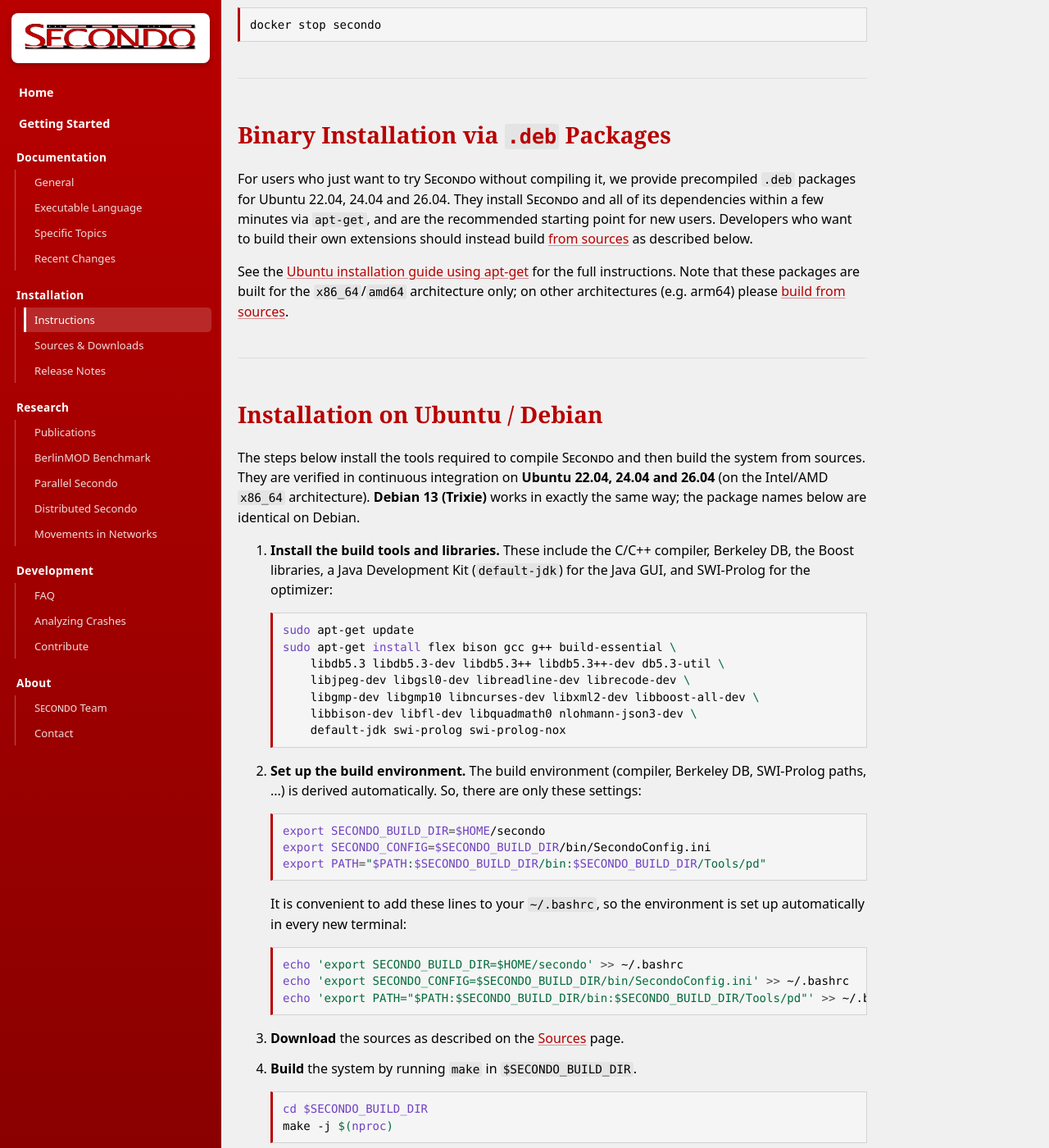
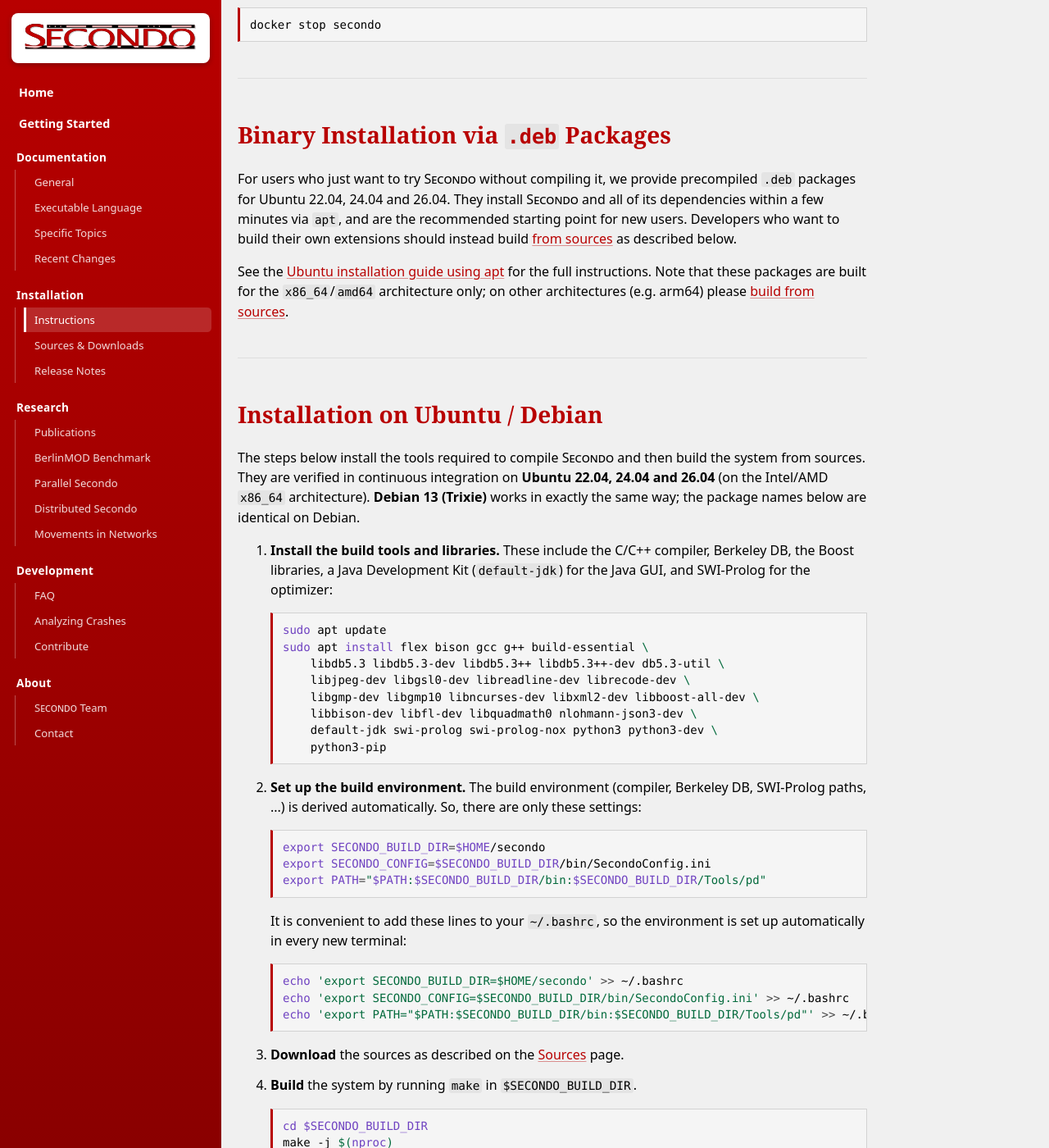
Before and after one commit to secondo-database/secondo-database.github.io, a Jekyll site: the page built from content_install.html, in a window 1280 px wide and 1400 px high, scrolled down 1161 px. Shown: the whole window at 82% size. Built offline with Jekyll 4.4.1, drawn with Linux system fonts in a browser that asks for light colours; some of the changed text lies outside the part shown.

Commit message:
Updated installation instructions

```diff
--- a/content_install.html
+++ b/content_install.html
@@ -25,7 +25,7 @@ distributions are covered by the
   <li> Just want to try <span class="secondo">Secondo</span> in a few seconds &rarr;
        <a href="#container">use a container image</a> </li>
   <li> Just want to install <span class="secondo">Secondo</span> on Ubuntu &rarr;
-       <a href="#deb">binary <code>.deb</code> packages (apt-get)</a> </li>
+       <a href="#deb">binary <code>.deb</code> packages (apt)</a> </li>
   <li> Build or extend <span class="secondo">Secondo</span> on Ubuntu / Debian &rarr;
        <a href="#ubuntu">installation from sources</a> </li>
   <li> Build or extend <span class="secondo">Secondo</span> on macOS &rarr;
@@ -85,7 +85,7 @@ docker stop secondo
 For users who just want to try <span class="secondo">Secondo</span> without compiling it,
 we provide precompiled <code>.deb</code> packages for Ubuntu&nbsp;22.04, 24.04 and 26.04. They
 install <span class="secondo">Secondo</span> and all of its dependencies within a few
-minutes via <code>apt-get</code>, and are the recommended starting point for new users.
+minutes via <code>apt</code>, and are the recommended starting point for new users.
 Developers who want to build their own extensions should instead build
 <a href="#ubuntu">from sources</a> as described below.
 </p>
@@ -93,7 +93,7 @@ Developers who want to build their own extensions should instead build
 <p>
 See the
 <a href="files/Installation/Ubuntu/content_Installation_repos.html">Ubuntu installation
-guide using apt-get</a> for the full instructions. Note that these packages are built for
+guide using apt</a> for the full instructions. Note that these packages are built for
 the <code>x86_64</code>/<code>amd64</code> architecture only; on other architectures
 (e.g. arm64) please <a href="#ubuntu">build from sources</a>.
 </p>
@@ -117,13 +117,14 @@ the same way; the package names below are identical on Debian.
 the Boost libraries, a Java Development Kit (<code>default-jdk</code>) for the Java GUI, and
 SWI-Prolog for the optimizer:
 {% highlight bash %}
-sudo apt-get update
-sudo apt-get install flex bison gcc g++ build-essential \
+sudo apt update
+sudo apt install flex bison gcc g++ build-essential \
     libdb5.3 libdb5.3-dev libdb5.3++ libdb5.3++-dev db5.3-util \
     libjpeg-dev libgsl0-dev libreadline-dev librecode-dev \
     libgmp-dev libgmp10 libncurses-dev libxml2-dev libboost-all-dev \
     libbison-dev libfl-dev libquadmath0 nlohmann-json3-dev \
-    default-jdk swi-prolog swi-prolog-nox
+    default-jdk swi-prolog swi-prolog-nox python3 python3-dev \
+    python3-pip
 {% endhighlight %}
 </li>
 
```
